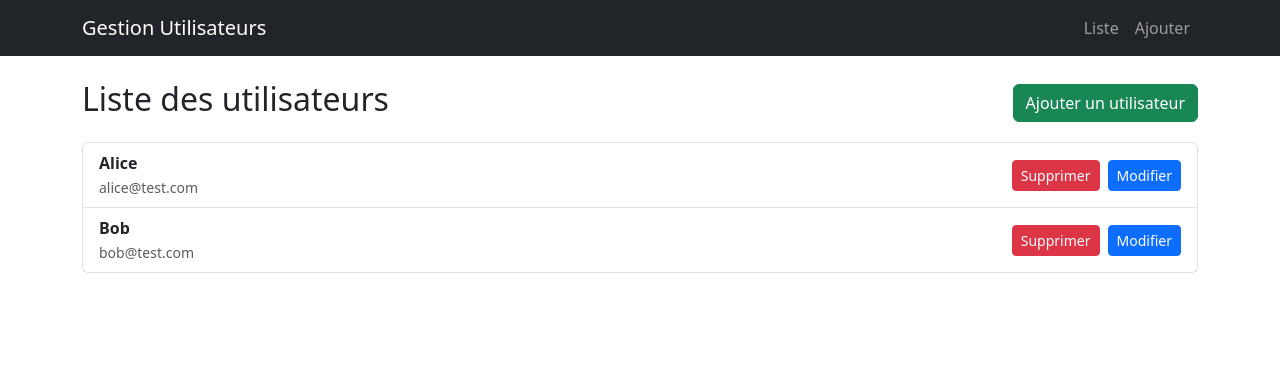
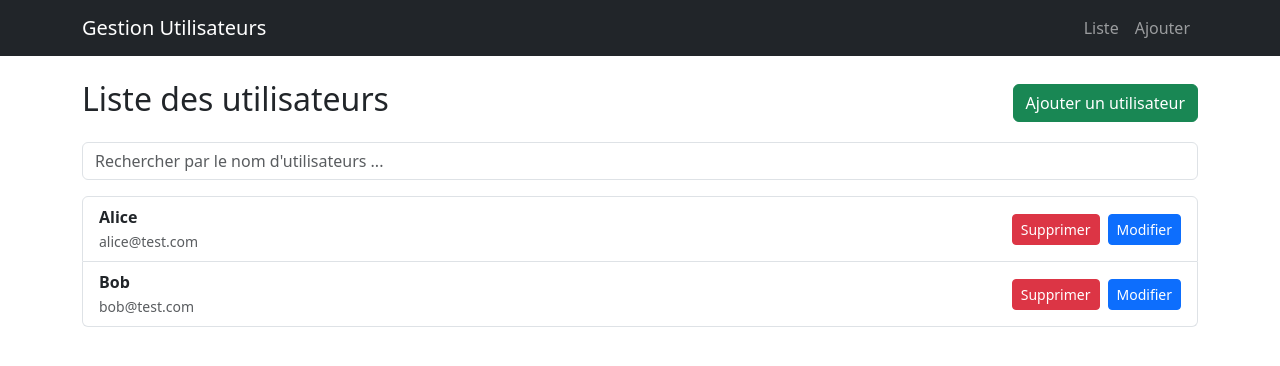
Before and after one commit to Asmahan355/Shpping_with_Asmahan, an Angular app in the folder user-management/: page /users in a window 1280 px wide. Shown: the top 366 px of the page. Built offline with nearby package versions, Linux system fonts and the light colour scheme.

Commit message:
Ajout d’un champ de recherche dans l’interface et logique de filtrage des utilisateurs

```diff
--- a/user-management/src/app/pages/users/user-list/user-list.html
+++ b/user-management/src/app/pages/users/user-list/user-list.html
@@ -10,9 +10,17 @@
 <div *ngIf="users.length === 0" class="alert alert-info mt-3">
   Aucun utilisateur trouvé.
 </div>
+<div class="mb-3">
+  <input
+    type="text"
+    class="form-control"
+    placeholder="Rechercher par le nom d'utilisateurs ..."
+    [(ngModel)]="searchTerm"
+  />
+</div>
 
 <ul *ngIf="users.length > 0" class="list-group mt-3">
-  <li *ngFor="let user of users" class="list-group-item d-flex justify-content-between align-items-center align-items-center">
+  <li *ngFor="let user of filterUsers()" class="list-group-item d-flex justify-content-between align-items-center align-items-center">
     <div>
       <strong>{{ user.name }}</strong> <br>
       <small class="text-muted">{{ user.email }}</small>
--- a/user-management/src/app/pages/users/user-list/user-list.ts
+++ b/user-management/src/app/pages/users/user-list/user-list.ts
@@ -3,16 +3,18 @@ import { CommonModule } from '@angular/common';
 import { RouterModule } from '@angular/router';
 import { UserService } from '../../../core/services/user.service';
 import { User } from '../../../core/models/user.model';
+import { FormsModule } from '@angular/forms';
 
 @Component({
   selector: 'app-user-list',
   standalone: true,
-  imports: [CommonModule,RouterModule],
+  imports: [CommonModule,RouterModule,FormsModule],
   templateUrl: './user-list.html'
 })
 export class UserListComponent implements OnInit{
   users: User[] = [];
   message = '';
+  searchTerm = '';
 
   constructor(private userService: UserService) {}
   ngOnInit(): void {
@@ -38,4 +40,10 @@ export class UserListComponent implements OnInit{
     }, 2000);
 
   }
+
+  filterUsers(): User[] {
+  return this.users.filter(user =>
+    user.name.toLowerCase().includes(this.searchTerm.toLowerCase()) //pour savoir si le nom contient ce que l’utilisateur a tapé (includes)
+  );
 }
+}
```
